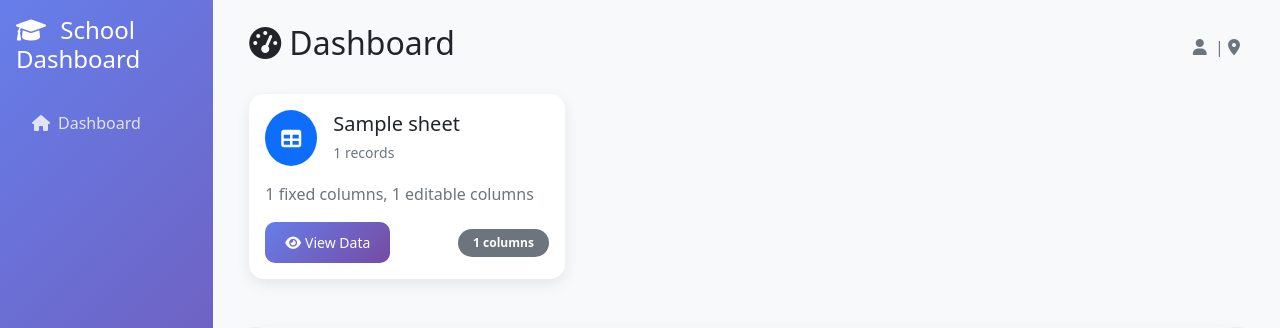
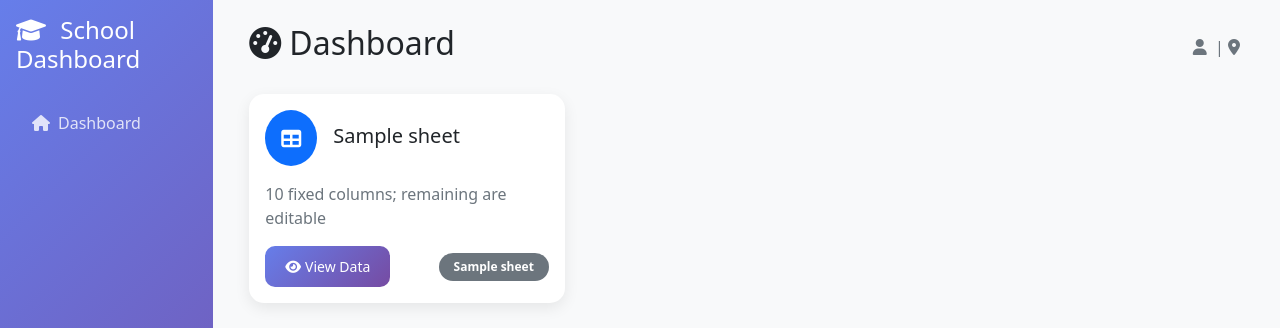
Before and after one commit to deathwalker741/mohandb, a Flask app: template templates/dashboard.html in a window 1280 px wide. Shown: the top 328 px of the page. Run offline with Flask 3, Linux system fonts and the light colour scheme; the template is opened without the code that fills it: most values are stand-ins (such as "Sample title", 1, 10 or a date in 2020).

Commit message:
fix(ui): treat fixed_columns as int in templates; correct dashboard link param to table_name

```diff
--- a/templates/dashboard.html
+++ b/templates/dashboard.html
@@ -22,16 +22,17 @@
                     </div>
                     <div>
                         <h5 class="card-title mb-1">{{ sheet_data.name }}</h5>
-                        <small class="text-muted">{{ sheet_data.total_rows }} records</small>
                     </div>
                 </div>
 
                 <p class="card-text text-muted">
-                    {% if sheet_data.fixed_columns|length > 0 %}
-                        {{ sheet_data.fixed_columns|length }} fixed columns,
-                        {{ sheet_data.editable_columns|length }} editable columns
+                    {% set fixed_count = (sheet_data.fixed_columns | default(0)) | int %}
+                    {% if fixed_count > 0 %}
+                        {{ fixed_count }} fixed columns; remaining are editable
+                    {% elif fixed_count == 0 %}
+                        All columns are editable
                     {% else %}
-                        All columns are fixed
+                        Read-only sheet
                     {% endif %}
                 </p>
 
@@ -40,9 +41,7 @@
                        class="btn btn-primary btn-sm">
                         <i class="fas fa-eye me-1"></i>View Data
                     </a>
-                    <span class="badge bg-secondary">
-                        {{ sheet_data.columns|length }} columns
-                    </span>
+                    <span class="badge bg-secondary">{{ sheet_data.name }}</span>
                 </div>
             </div>
         </div>
--- a/templates/sheet_view.html
+++ b/templates/sheet_view.html
@@ -51,6 +51,7 @@
     </div>
     <div class="card-body p-0">
         {% if schools %}
+        {% set fixed_count = (fixed_col_count | default(0)) | int %}
         <div class="table-responsive">
             <table class="table table-hover mb-0">
                 <thead>
@@ -119,7 +120,7 @@
     </div>
     <div class="card-body">
         <div class="row">
-            {% for column in columns[fixed_col_count:] %}
+            {% for column in columns[fixed_count:] %}
             <div class="col-md-4 col-lg-3 mb-2">
                 <span class="badge bg-success">{{ column }}</span>
             </div>
```
